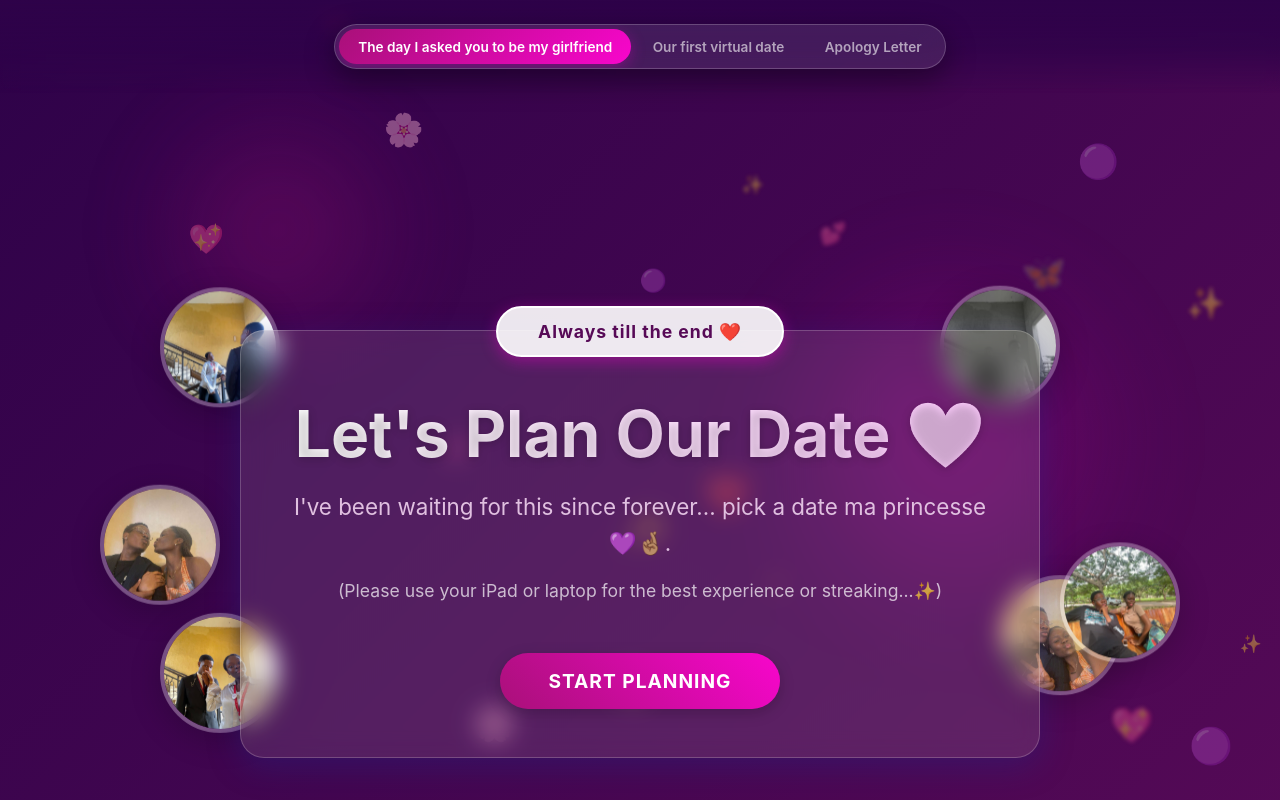
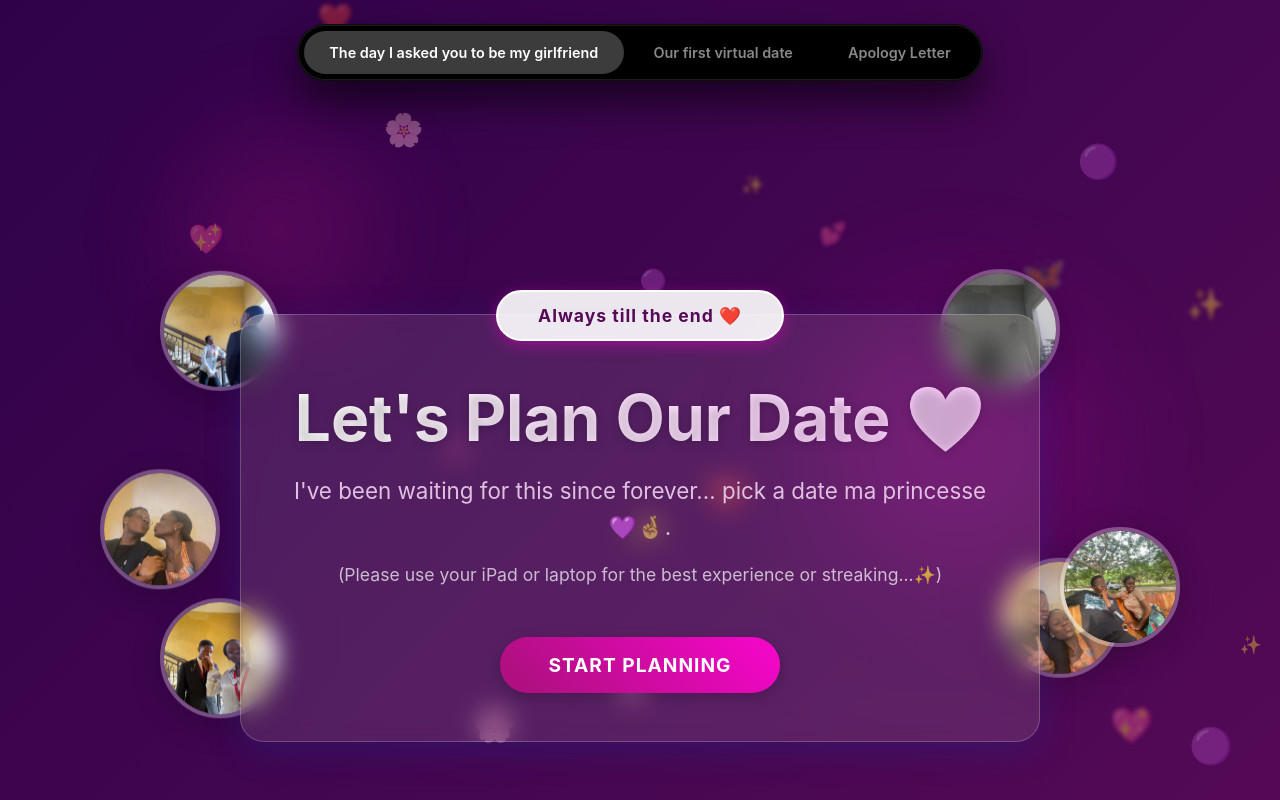
Before and after one commit to tj4589/Teedum, a React (Vite) app: page / in a window 1280 px wide. Shown: the top 800 px of the page. Built offline with nearby package versions, Linux system fonts and the light colour scheme.

Commit message:
feat: dynamic island pill and 3D hearts apology letter

```diff
--- a/src/App.css
+++ b/src/App.css
@@ -189,64 +189,77 @@ p {
   pointer-events: none;
 }
 
-/* Navigation Pill Styles */
+/* Dynamic Island Navigation Styles */
 .nav-pill-container {
   position: fixed;
-  top: 0;
+  top: 1.5rem;
   left: 0;
   width: 100%;
-  padding: 1.5rem;
+  padding: 0;
   z-index: 1000;
   display: flex;
   justify-content: center;
   pointer-events: none;
-  background: linear-gradient(to bottom, var(--color-bg-start) 0%, rgba(46, 2, 73, 0.8) 50%, transparent 100%);
-  backdrop-filter: blur(8px);
+  transition: all 0.5s cubic-bezier(0.4, 0, 0.2, 1);
 }
 
 .nav-pill {
-  background: rgba(255, 255, 255, 0.1);
-  backdrop-filter: blur(20px);
-  -webkit-backdrop-filter: blur(20px);
-  border: 1px solid rgba(255, 255, 255, 0.2);
-  border-radius: 50px;
-  padding: 4px;
+  background: #000000;
+  border-radius: 40px;
+  padding: 6px;
   display: flex;
-  gap: 2px;
-  box-shadow: 0 10px 30px rgba(0, 0, 0, 0.4);
+  gap: 4px;
+  box-shadow: 0 20px 40px rgba(0, 0, 0, 0.6), inset 0 0 0 1px rgba(255, 255, 255, 0.1);
   pointer-events: auto;
-  max-width: 95vw;
-  overflow-x: auto;
-  scrollbar-width: none; /* Hide scrollbar for Firefox */
+  max-width: fit-content;
+  transition: all 0.6s cubic-bezier(0.19, 1, 0.22, 1);
+  border: 1px solid rgba(255, 255, 255, 0.05);
+  position: relative;
+  overflow: hidden;
 }
 
-.nav-pill::-webkit-scrollbar {
-  display: none; /* Hide scrollbar for Chrome/Safari */
+.nav-pill:hover {
+  transform: scale(1.02);
+  box-shadow: 0 30px 60px rgba(0, 0, 0, 0.8), inset 0 0 0 1px rgba(255, 255, 255, 0.2);
 }
 
 .pill-btn {
   background: transparent;
   border: none;
-  border-radius: 50px;
-  color: white;
-  padding: 0.6rem 1.2rem;
-  font-size: 0.85rem;
+  border-radius: 30px;
+  color: #888888;
+  padding: 0.8rem 1.6rem;
+  font-size: 0.9rem;
   font-weight: 600;
   cursor: pointer;
-  transition: all 0.3s cubic-bezier(0.4, 0, 0.2, 1);
-  opacity: 0.6;
+  transition: all 0.4s cubic-bezier(0.4, 0, 0.2, 1);
   white-space: nowrap;
+  position: relative;
+  z-index: 1;
 }
 
 .pill-btn:hover {
-  opacity: 1;
-  background: rgba(255, 255, 255, 0.05);
+  color: #ffffff;
 }
 
 .pill-btn.active {
-  background: linear-gradient(135deg, var(--color-primary), var(--color-secondary));
-  opacity: 1;
-  box-shadow: 0 4px 15px rgba(248, 6, 204, 0.3);
+  color: #ffffff;
+  background: rgba(255, 255, 255, 0.15);
+}
+
+/* Dynamic Indicator for Active Tab */
+.nav-pill::after {
+  content: '';
+  position: absolute;
+  top: 6px;
+  bottom: 6px;
+  left: var(--active-left, 6px);
+  width: var(--active-width, 0);
+  background: rgba(255, 255, 255, 0.1);
+  border-radius: 30px;
+  transition: all 0.5s cubic-bezier(0.19, 1, 0.22, 1);
+  z-index: 0;
+  pointer-events: none;
 }
 
 .app-root {
@@ -262,7 +275,7 @@ p {
   flex-direction: column;
   justify-content: center;
   align-items: center;
-  padding-top: 7rem; /* Increased space for the pill area */
+  padding-top: 6rem;
 }
 
 .app-container {
--- a/src/App.jsx
+++ b/src/App.jsx
@@ -1,4 +1,4 @@
-import React, { useState } from 'react';
+import React, { useState, useRef, useEffect } from 'react';
 import './App.css';
 import LandingPage from './components/LandingPage';
 import AreYouReady from './components/AreYouReady';
@@ -7,15 +7,33 @@ import DaySelection from './components/DaySelection';
 import TimeSelection from './components/TimeSelection';
 import Summary from './components/Summary';
 import DumWebsite from './components/DumWebsite';
+import ApologyLetter from './components/ApologyLetter';
 
 function App() {
-  const [view, setView] = useState('planner'); // 'planner' or 'dum'
+  const [view, setView] = useState('planner'); // 'planner', 'dum', or 'apology'
   const [step, setStep] = useState('landing');
   const [selections, setSelections] = useState({
     week: null,
     day: null,
     time: null
   });
+
+  const navRefs = {
+    planner: useRef(null),
+    dum: useRef(null),
+    apology: useRef(null)
+  };
+
+  const pillRef = useRef(null);
+
+  useEffect(() => {
+    const activeBtn = navRefs[view].current;
+    if (activeBtn && pillRef.current) {
+      const { offsetLeft, offsetWidth } = activeBtn;
+      pillRef.current.style.setProperty('--active-left', `${offsetLeft}px`);
+      pillRef.current.style.setProperty('--active-width', `${offsetWidth}px`);
+    }
+  }, [view]);
 
   const handleStart = () => setStep('are-you-ready');
   const handleReady = () => setStep('week');
@@ -47,22 +65,25 @@ function App() {
 
   return (
     <div className="app-root">
-      {/* Navigation Pill */}
+      {/* Dynamic Island Navigation */}
       <div className="nav-pill-container">
-        <div className="nav-pill">
+        <div className="nav-pill" ref={pillRef}>
           <button
+            ref={navRefs.planner}
             className={`pill-btn ${view === 'planner' ? 'active' : ''}`}
             onClick={() => setView('planner')}
           >
             The day I asked you to be my girlfriend
           </button>
           <button
+            ref={navRefs.dum}
             className={`pill-btn ${view === 'dum' ? 'active' : ''}`}
             onClick={() => setView('dum')}
           >
             Our first virtual date
           </button>
           <button
+            ref={navRefs.apology}
             className={`pill-btn ${view === 'apology' ? 'active' : ''}`}
             onClick={() => setView('apology')}
           >
--- a/src/components/ApologyLetter.jsx
+++ b/src/components/ApologyLetter.jsx
@@ -1,62 +1,147 @@
-import React from 'react';
+import React, { Suspense } from 'react';
+import * as THREE from 'three';
+import { Canvas } from '@react-three/fiber';
+import { Float, Stars, Sparkles } from '@react-three/drei';
+
+function Heart(props) {
+  return (
+    <Float speed={2} rotationIntensity={1.5} floatIntensity={2}>
+      <mesh {...props}>
+        <extrudeGeometry
+          args={[
+            new THREE.Shape([
+              new THREE.Vector2(0, 0.5),
+              new THREE.Vector2(0.5, 1),
+              new THREE.Vector2(1, 0.5),
+              new THREE.Vector2(0, -0.7),
+              new THREE.Vector2(-1, 0.5),
+              new THREE.Vector2(-0.5, 1),
+              new THREE.Vector2(0, 0.5),
+            ]),
+            { depth: 0.4, bevelEnabled: true, bevelThickness: 0.1, bevelSize: 0.1, bevelSegments: 5 }
+          ]}
+        />
+        <meshStandardMaterial color={props.color || "#ff69b4"} emissive={props.color || "#ff69b4"} emissiveIntensity={0.5} />
+      </mesh>
+    </Float>
+  );
+}
 
 export default function ApologyLetter() {
+  const content = "I am very sorry my dum for what I did yesterday I love you and I know you're going through it rn and I don't look like the most supportive and caring but I am, and I do love you my woman. ALWAYS AND FOREVER BABE, you mean the world to me my baby you are such an amazing woman my love and i know you will kill all these small small thing that's bothering you, I know you'll kill the lucheon, the tech fest abi is it CIMON o, or REDEFFFFF you'll do it and more my baby I LOVE YOU ALWAYS TILL THE END MY WOMAN, God love you too please pray o dum dum muah!";
+
   return (
-    <div className="apology-container">
+    <div className="apology-wrapper">
       <style>{`
-        .apology-container {
-          max-width: 600px;
-          margin: 2rem auto;
+        .apology-wrapper {
+          position: relative;
+          width: 100%;
+          min-height: 80vh;
+          display: flex;
+          align-items: center;
+          justify-content: center;
+          padding: 2rem;
+        }
+
+        .three-bg {
+          position: absolute;
+          top: 0;
+          left: 0;
+          width: 100%;
+          height: 100%;
+          z-index: 0;
+          pointer-events: none;
+        }
+
+        .apology-card {
+          position: relative;
+          z-index: 1;
+          max-width: 650px;
+          background: rgba(0, 0, 0, 0.4);
+          backdrop-filter: blur(25px);
+          -webkit-backdrop-filter: blur(25px);
           padding: 3rem;
-          background: rgba(255, 255, 255, 0.05);
-          backdrop-filter: blur(15px);
-          border: 1px solid rgba(255, 255, 255, 0.1);
-          border-radius: 24px;
           color: #ffffff;
           line-height: 1.8;
           font-family: 'Playfair Display', serif;
-          box-shadow: 0 15px 35px rgba(0, 0, 0, 0.2);
-          animation: fadeInUp 1s ease-out;
+          box-shadow: 0 25px 50px rgba(0, 0, 0, 0.5);
+          animation: cardPop 1s cubic-bezier(0.175, 0.885, 0.32, 1.275);
+          text-align: center;
+          border-radius: 32px;
+          border: 2px solid rgba(255, 255, 255, 0.1);
+        }
+
+        /* Cute Animated Border */
+        .apology-card::before {
+          content: '';
+          position: absolute;
+          inset: -8px;
+          border: 2px dashed rgba(255, 105, 180, 0.6);
+          border-radius: 40px;
+          pointer-events: none;
+          animation: rotateBorder 15s linear infinite;
+        }
+
+        @keyframes rotateBorder {
+          from { transform: rotate(0deg); }
+          to { transform: rotate(360deg); }
+        }
+
+        @keyframes cardPop {
+          0% { transform: scale(0.9); opacity: 0; }
+          100% { transform: scale(1); opacity: 1; }
         }
 
         .apology-header {
-          font-size: 2.5rem;
+          font-size: 2.8rem;
           margin-bottom: 2rem;
-          text-align: center;
-          background: linear-gradient(to right, #fff, #ffccff);
+          background: linear-gradient(to right, #ff69b4, #ffffff, #ffb6c1);
           -webkit-background-clip: text;
           -webkit-text-fill-color: transparent;
+          font-weight: 700;
+          letter-spacing: -1px;
         }
 
         .apology-body {
-          font-size: 1.1rem;
-          white-space: pre-wrap;
-          color: #e0c0e0;
+          font-size: 1.2rem;
+          color: #fce4ec;
+          text-shadow: 0 2px 4px rgba(0,0,0,0.3);
+          font-style: italic;
         }
 
         .apology-footer {
           margin-top: 3rem;
-          text-align: right;
-          font-style: italic;
-          opacity: 0.8;
+          font-size: 1.4rem;
+          background: linear-gradient(to right, #ff69b4, #ff1493);
+          -webkit-background-clip: text;
+          -webkit-text-fill-color: transparent;
+          font-weight: 700;
         }
       `}</style>
-      <h2 className="apology-header">My Deepest Apologies</h2>
-      <div className="apology-body">
-        {`Dearest,
 
-I am writing this because I want to express how truly sorry I am. Sometimes words aren't enough, but I hope this small gesture shows you how much you mean to me.
+      <div className="three-bg">
+        <Canvas camera={{ position: [0, 0, 5], fov: 45 }}>
+          <Suspense fallback={null}>
+            <ambientLight intensity={0.5} />
+            <pointLight position={[10, 10, 10]} intensity={1} />
+            <Stars radius={100} depth={50} count={5000} factor={4} saturation={0} fade speed={1} />
+            <Sparkles count={100} scale={10} size={2} speed={0.5} color="#ff69b4" />
+            <Heart position={[-2, 1, 0]} scale={0.4} color="#ff1493" />
+            <Heart position={[2, -1, -1]} scale={0.3} color="#ff69b4" />
+            <Heart position={[-1.5, -2, 0.5]} scale={0.2} color="#f472b6" />
+            <Heart position={[1.5, 2, -0.5]} scale={0.25} color="#ec4899" />
+          </Suspense>
+        </Canvas>
+      </div>
 
-I never intended to cause any hurt, and I've been reflecting on everything. You deserve the absolute best, and I promise to be better, to listen more, and to cherish every moment we have together.
-
-Thank you for being so patient with me. You are the most important person in my life, and I'll do whatever it takes to make things right.
-
-I love you.`}
-      </div>
-      <div className="apology-footer">
-        Always yours,
-        <br />
-        T
+      <div className="apology-card">
+        <h2 className="apology-header">For My Dum Dum 💖</h2>
+        <div className="apology-body">
+          {content}
+        </div>
+        <div className="apology-footer">
+          Forever Yours, T
+        </div>
       </div>
     </div>
   );
```
